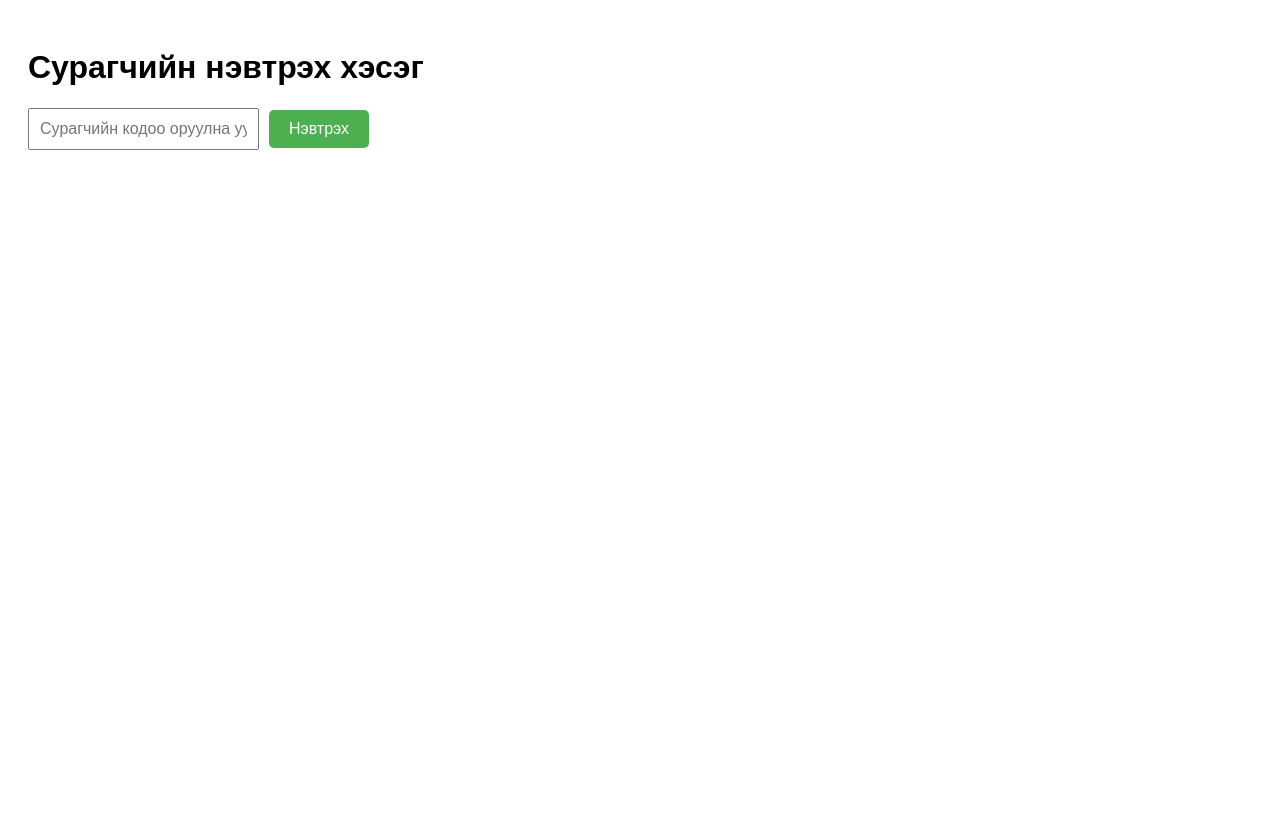
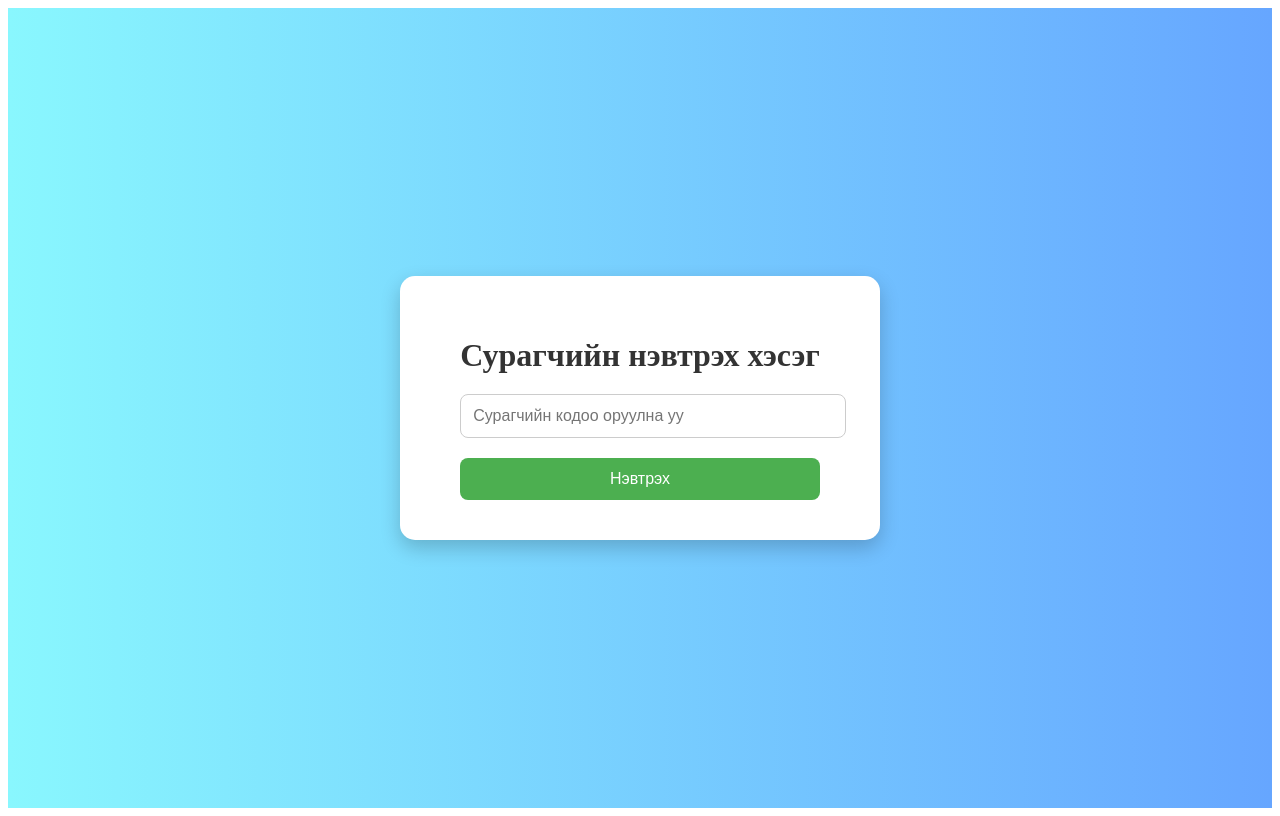
Before and after one commit to bolortuka45-max/school-survey-realtime, a React (Create React App) app in the folder frontend/: page / in a window 1280 px wide. Built offline with nearby package versions, Linux system fonts and the light colour scheme.

Commit message:
Update LoginPage.js

```diff
--- a/frontend/src/LoginPage.js
+++ b/frontend/src/LoginPage.js
@@ -24,14 +24,12 @@ function LoginPage() {
 
   const handleSubmit = async (e) => {
     e.preventDefault();
-
     const student = students.find((s) => s.code === code);
     if (!student) {
       alert("❌ Буруу код байна!");
       return;
     }
 
-    // Backend URL-г өөрийн Vercel backend URL-ээр солино
     await fetch("https://YOUR_VERCEL_BACKEND_URL/api/submit", {
       method: "POST",
       headers: { "Content-Type": "application/json" },
@@ -47,32 +45,61 @@ function LoginPage() {
   };
 
   return (
-    <div style={{ padding: 20, fontFamily: "sans-serif" }}>
-      <h1>Сурагчийн нэвтрэх хэсэг</h1>
+    <div
+      style={{
+        height: "100vh",
+        display: "flex",
+        justifyContent: "center",
+        alignItems: "center",
+        background: "linear-gradient(to right, #89f7fe, #66a6ff)", // хөнгөн өнгө
+      }}
+    >
+      <div
+        style={{
+          backgroundColor: "white",
+          padding: "40px 60px",
+          borderRadius: "15px",
+          boxShadow: "0 8px 20px rgba(0,0,0,0.2)",
+          textAlign: "center",
+          minWidth: "320px",
+        }}
+      >
+        <h1 style={{ marginBottom: "20px", color: "#333" }}>
+          Сурагчийн нэвтрэх хэсэг
+        </h1>
         <form onSubmit={handleSubmit}>
           <input
             type="text"
             value={code}
             onChange={(e) => setCode(e.target.value)}
             placeholder="Сурагчийн кодоо оруулна уу"
-          style={{ padding: "10px", fontSize: "16px" }}
+            style={{
+              padding: "12px",
+              fontSize: "16px",
+              width: "100%",
+              marginBottom: "20px",
+              borderRadius: "8px",
+              border: "1px solid #ccc",
+            }}
           />
           <button
             type="submit"
             style={{
-            marginLeft: "10px",
-            padding: "10px 20px",
+              width: "100%",
+              padding: "12px",
               fontSize: "16px",
               backgroundColor: "#4CAF50",
               color: "white",
               border: "none",
-            borderRadius: "5px",
+              borderRadius: "8px",
+              cursor: "pointer",
             }}
           >
             Нэвтрэх
           </button>
         </form>
       </div>
+    </div>
   );
 }
 
```
Lines whose indentation alone changed are shown as unchanged.
